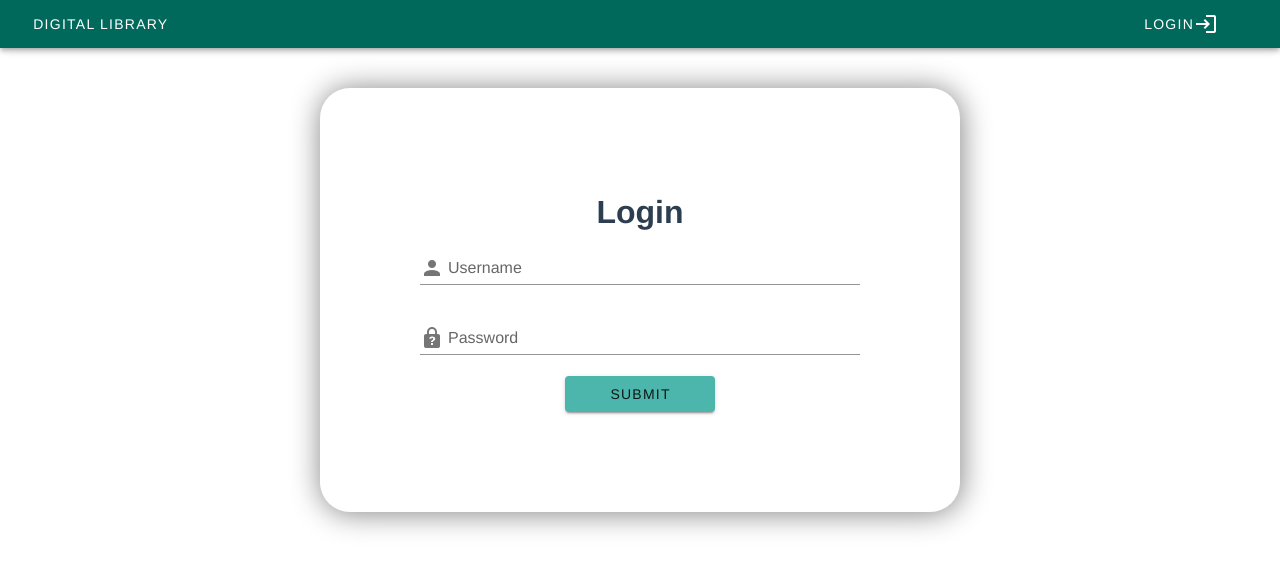
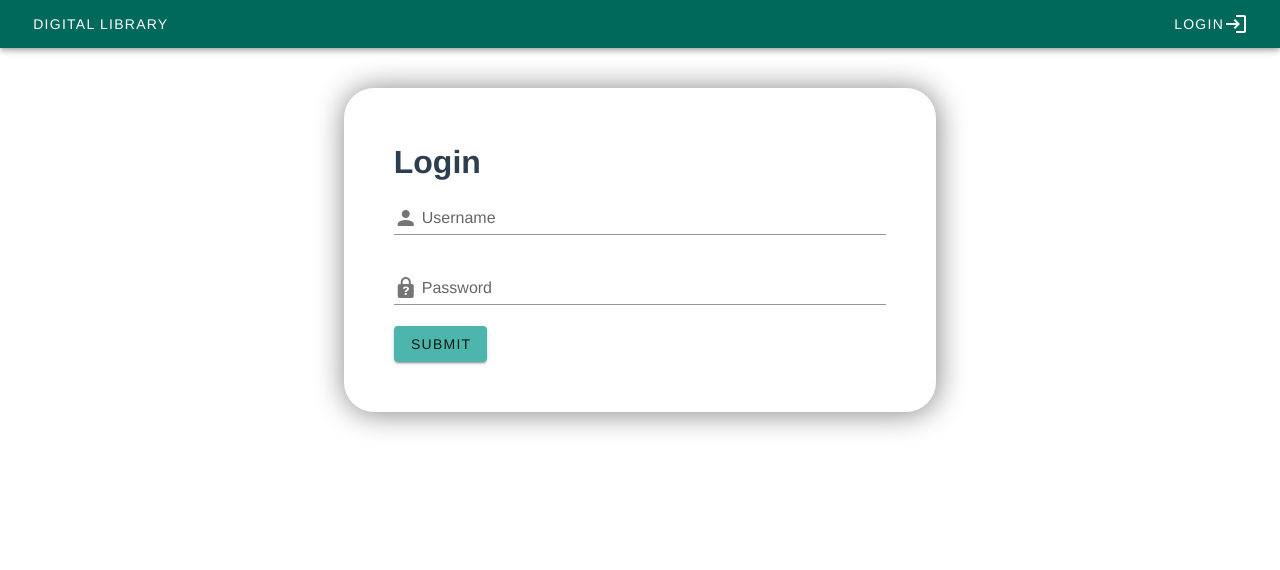
Before and after one commit to digital-gachilib/blob, a Vue app in the folder frontend/: page /#/ in a window 1280 px wide. Shown: the top 570 px of the page. Built offline with nearby package versions, Linux system fonts and the light colour scheme.

Commit message:
Add different devices support

```diff
--- a/frontend/src/App.vue
+++ b/frontend/src/App.vue
@@ -11,24 +11,10 @@ export default {
 </script>
 
 <style lang="scss">
-#app {
-  font-family: Avenir, Helvetica, Arial, sans-serif;
-  -webkit-font-smoothing: antialiased;
-  -moz-osx-font-smoothing: grayscale;
-  text-align: center;
-  color: #2c3e50;
-}
-
-#nav {
-  padding: 30px;
-
-  a {
-    font-weight: bold;
+  #app {
+    font-family: Avenir, Helvetica, Arial, sans-serif;
+    -webkit-font-smoothing: antialiased;
+    -moz-osx-font-smoothing: grayscale;
     color: #2c3e50;
-
-    &.router-link-exact-active {
-      color: #42b983;
-    }
   }
-}
 </style>
--- a/frontend/src/components/home/Book.vue
+++ b/frontend/src/components/home/Book.vue
@@ -1,9 +1,7 @@
 <template>
     <v-card
-      class="mx-auto"
-      min-width="600"
-      max-width="800"
       elevation="3"
+      class="ma-3 pa-6"
     >
       <v-card-title>{{ title }}</v-card-title>
       <v-card-text>{{ description }}</v-card-text>
--- a/frontend/src/components/home/BookskHolder.vue
+++ b/frontend/src/components/home/BookskHolder.vue
@@ -1,13 +1,15 @@
 <template>
-    <v-container>
-        <v-container v-if="books == false" style="width: 60%" class="pt-9">
+    <v-container >
+        <v-layout row wrap justify-left>
+            <v-flex xs12 sm6 md4 lg3 xl2 v-for="book in books" :key="book.id">
+                <Book v-if="authorized" :title="book.title" :description="book.description"></Book>
+            </v-flex>
+        </v-layout>
+        <v-container style="width: 60%" class="pt-9" v-if="books == false">
             <v-alert type="info">
                 <strong>No books found :(</strong>
             </v-alert>
         </v-container>
-        <v-col v-for="book in books" :key="book.id">
-            <Book v-if="authorized" :title="book.title" :description="book.description"></Book>
-        </v-col>
     </v-container>
 </template>
 
--- a/frontend/src/components/login/LoginForm.vue
+++ b/frontend/src/components/login/LoginForm.vue
@@ -1,6 +1,8 @@
 <template>
-    <v-container id="login-form" @submit="submit">
-        <v-form>
+    <v-container @submit="submit">
+        <v-layout row wrap justify-center>
+            <v-flex xs10 sm8 md8 lg6 xl5>
+                <v-form id="login-form">
                     <h1>Login</h1>
                     <v-text-field
                     v-model="username"
@@ -21,6 +23,8 @@
 
                     <v-btn class="btn teal lighten-2" type="submit">submit</v-btn>
                 </v-form>
+            </v-flex>
+        </v-layout>
     </v-container>
 </template>
 
@@ -54,13 +58,8 @@ export default {
 
 <style scoped>
     #login-form {
-        width: 50%;
-        padding: 100px;
+        padding: 50px;
         border-radius: 30px;
         box-shadow: 1px 1px 30px gray;
     }
-
-    .btn {
-        width: 150px
-    }
 </style>
--- a/frontend/src/views/Login.vue
+++ b/frontend/src/views/Login.vue
@@ -2,7 +2,7 @@
     <div>
       <Header />
       <LoginForm @loginAttempt="loginAttempt" />
-    <v-container style="width: 60%" class="pt-9">
+      <v-container>
         <v-alert
           type="error"
           v-model="showAlert"
```
Lines whose indentation alone changed are shown as unchanged.
